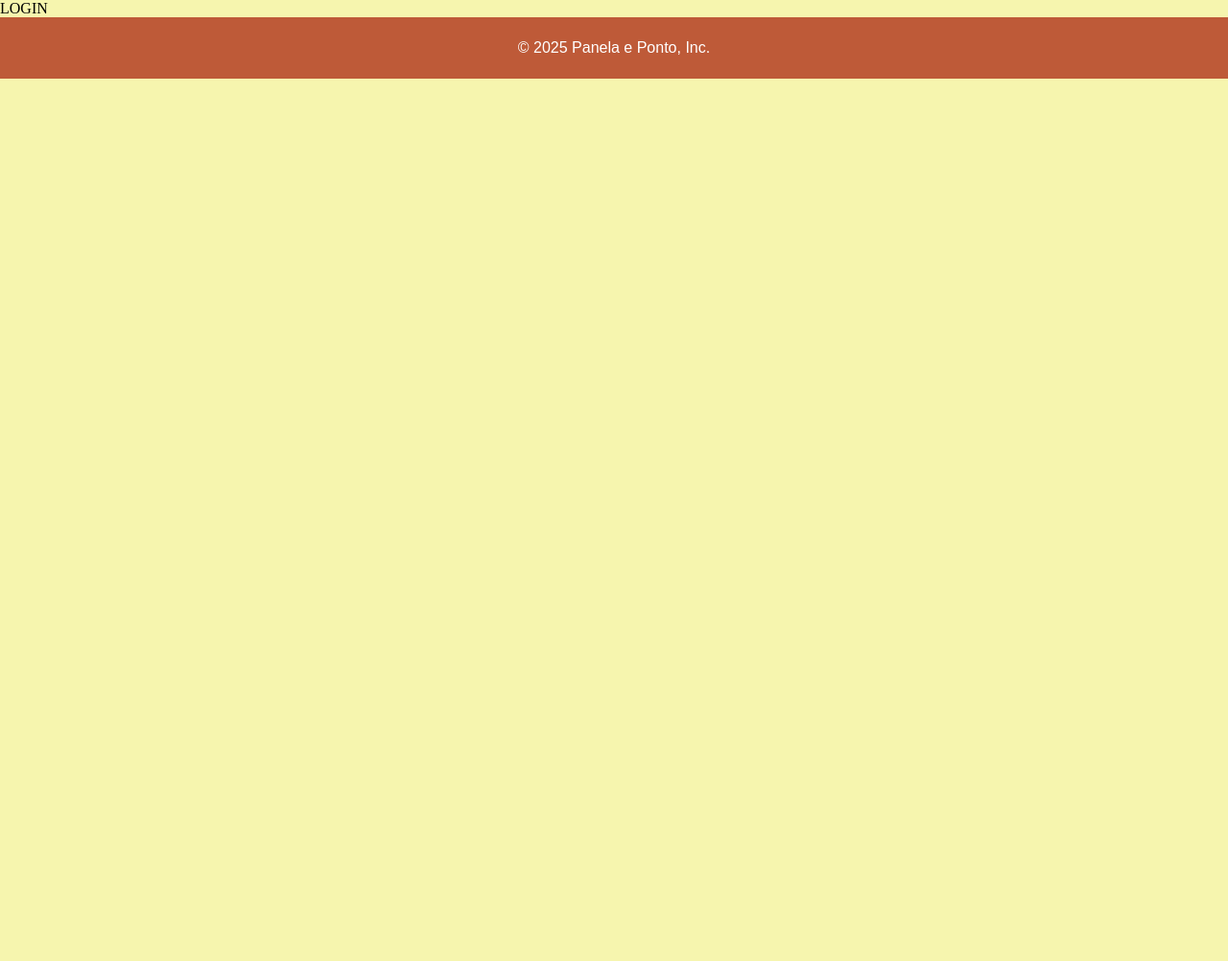
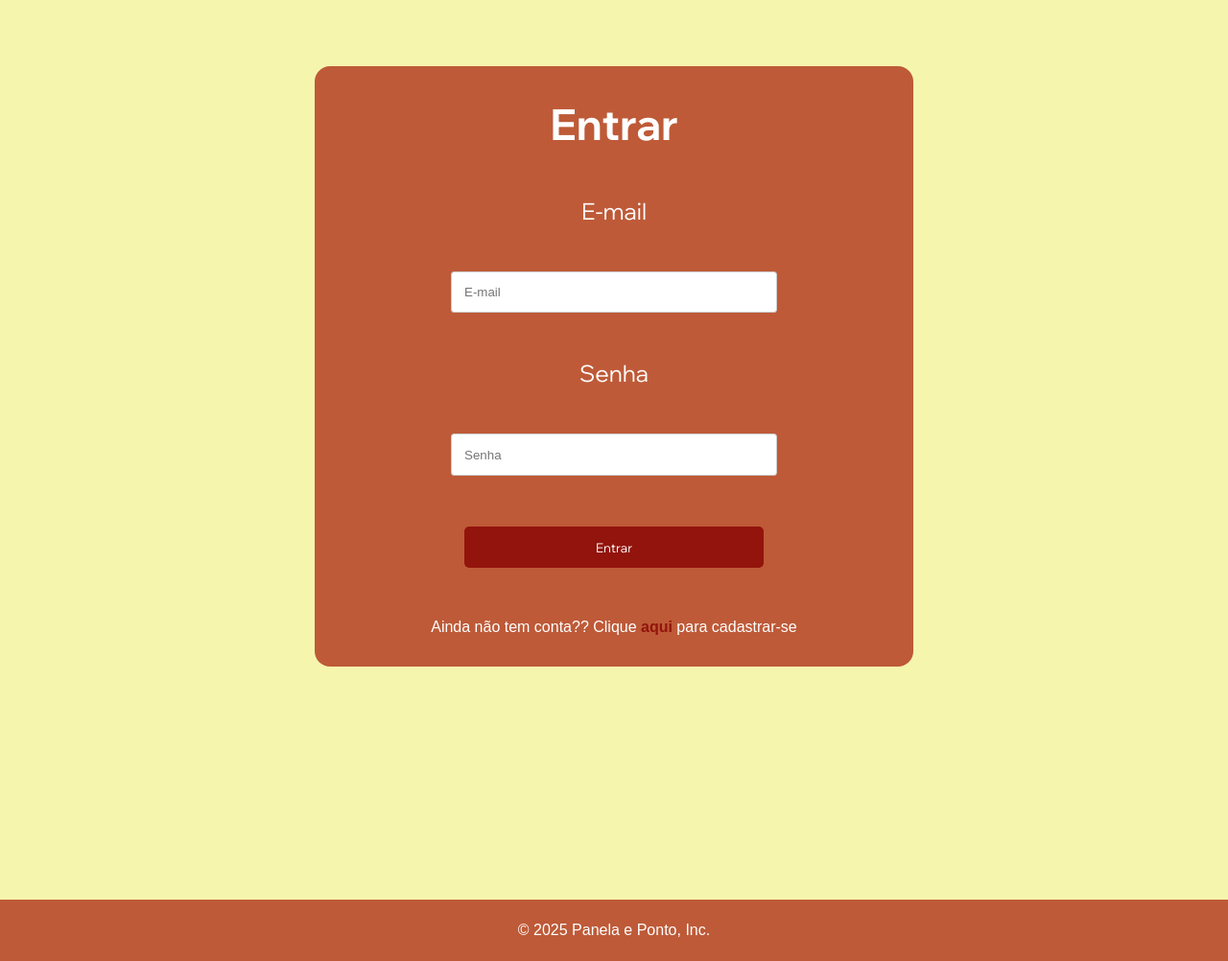
Before and after one commit to caio-m-abreu/Projeto-1---PW, a PHP site: template views/login.php in a window 1280 px wide. Shown: the part 128-1130 px from the top of the page at 96% size. Before the commit the page ends 210 px from the top, so only its background shows below. Run offline with PHP 8.4, Linux system fonts and the light colour scheme; the template is opened without the code that fills it, so the values that code supplies are empty; some web fonts are replaced.

Commit message:
estilos-cadastro-login

```diff
--- a/src/styles/style.css
+++ b/src/styles/style.css
@@ -75,3 +75,56 @@ body{
     width: 10.75em;
     text-align: center;
 }
+.cadastro{
+    height: 100vh;
+    padding: 4.3em 20.5em;
+    justify-content: center;
+    align-items: center;
+}
+.cadastro__container{
+    background-color: var(--laranja-box);
+    text-align: center;
+    padding: 2em 0;
+    border: none;
+    border-radius: 1em;
+}
+.cadastro__titulo{
+    color: var(--branco-texto);
+    font-size: 2.8em;
+    font-family: var(--fonte-titulo);
+}
+
+.cadastro__label{
+    color: var(--branco-texto);
+    font-size: 1.5em;
+    font-family: var(--fonte-titulo);
+    margin: 2em 0;
+    display: block;
+}
+.cadastro__input{
+    width: 50%;
+    padding: 1em;
+    border: 1px solid #ccc;
+    border-radius: 0.25em;
+}
+.cadastro__button{
+    width: 50%;
+    padding: 1em;
+    margin: 4em 0;
+    font-family: var(--fonte-titulo);
+    background: var(--vermelho);
+    color: var(--branco-texto);
+    border: none;
+    border-radius: 5px;
+    cursor: pointer;
+}
+
+.cadastro__descricao{
+    color: var(--branco-texto);
+    font-family: var(--fonte-texto);
+}
+
+.cadastro__descricao a{
+    text-decoration: none;
+    color: var(--vermelho);
+}
--- a/views/login.php
+++ b/views/login.php
@@ -1 +1,15 @@
-<p>LOGIN</p>
+<section class="cadastro">
+    <div class="cadastro__container">
+        <h2 class="cadastro__titulo">Entrar</h2>
+        <form action="#" method="POST" class="cadastro__form">
+            <label for="email" class="cadastro__label">E-mail</label>
+            <input type="email" class="cadastro__input" id="email" name="email" placeholder="E-mail" required>
+
+            <label for="senha" class="cadastro__label">Senha</label>
+            <input type="password" class="cadastro__input" id="senha" name="senha" placeholder="Senha" required>
+
+            <button type="submit" class="cadastro__button">Entrar</button>
+            <p class="cadastro__descricao">Ainda não tem conta?? Clique <a href="?bbb=cadastrar"><b>aqui</b></a> para cadastrar-se</p>
+        </form>
+    </div>
+</section>
```
Also changed, not shown: views/cadastrar.php (+19 -1 lines).
